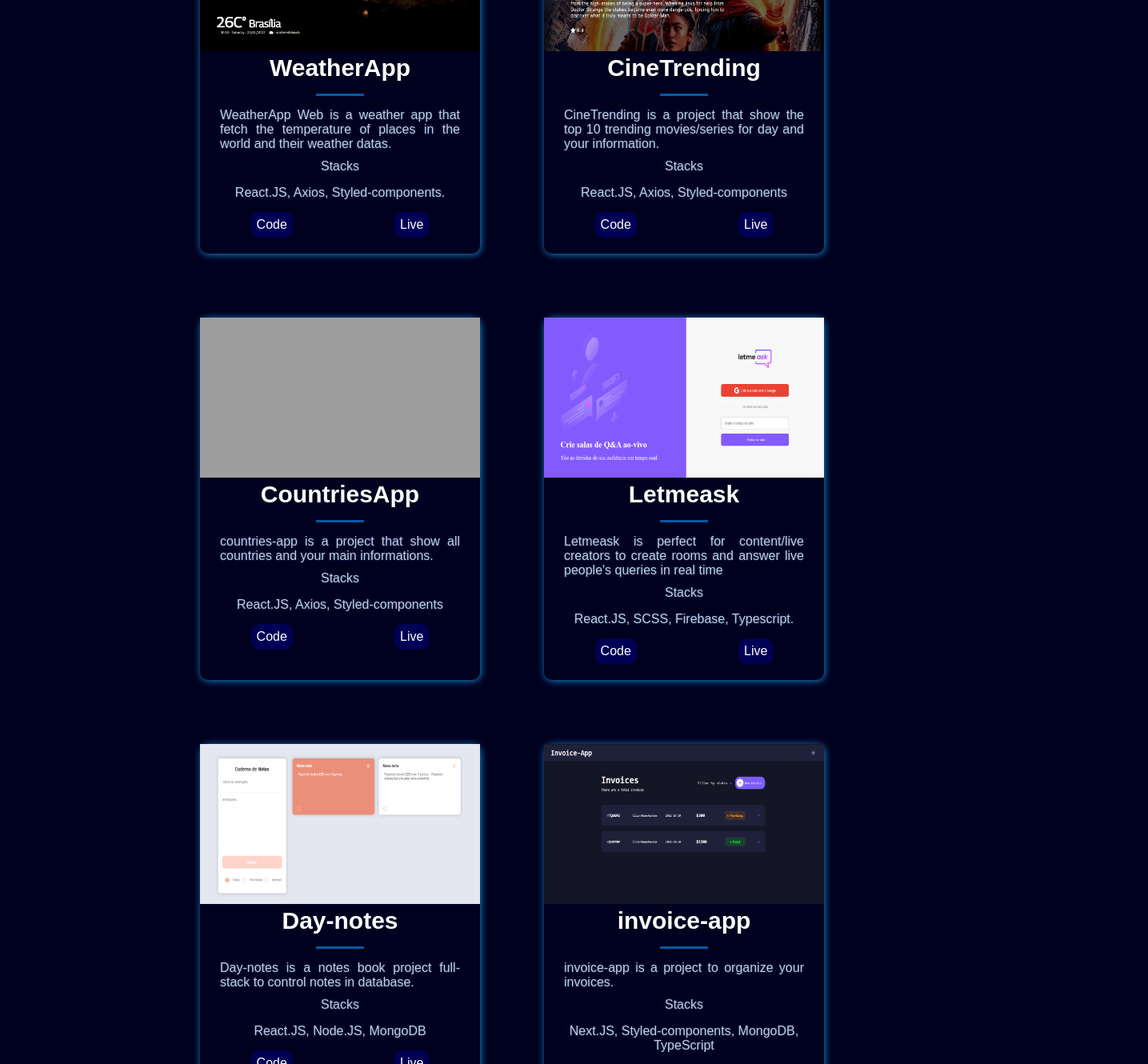
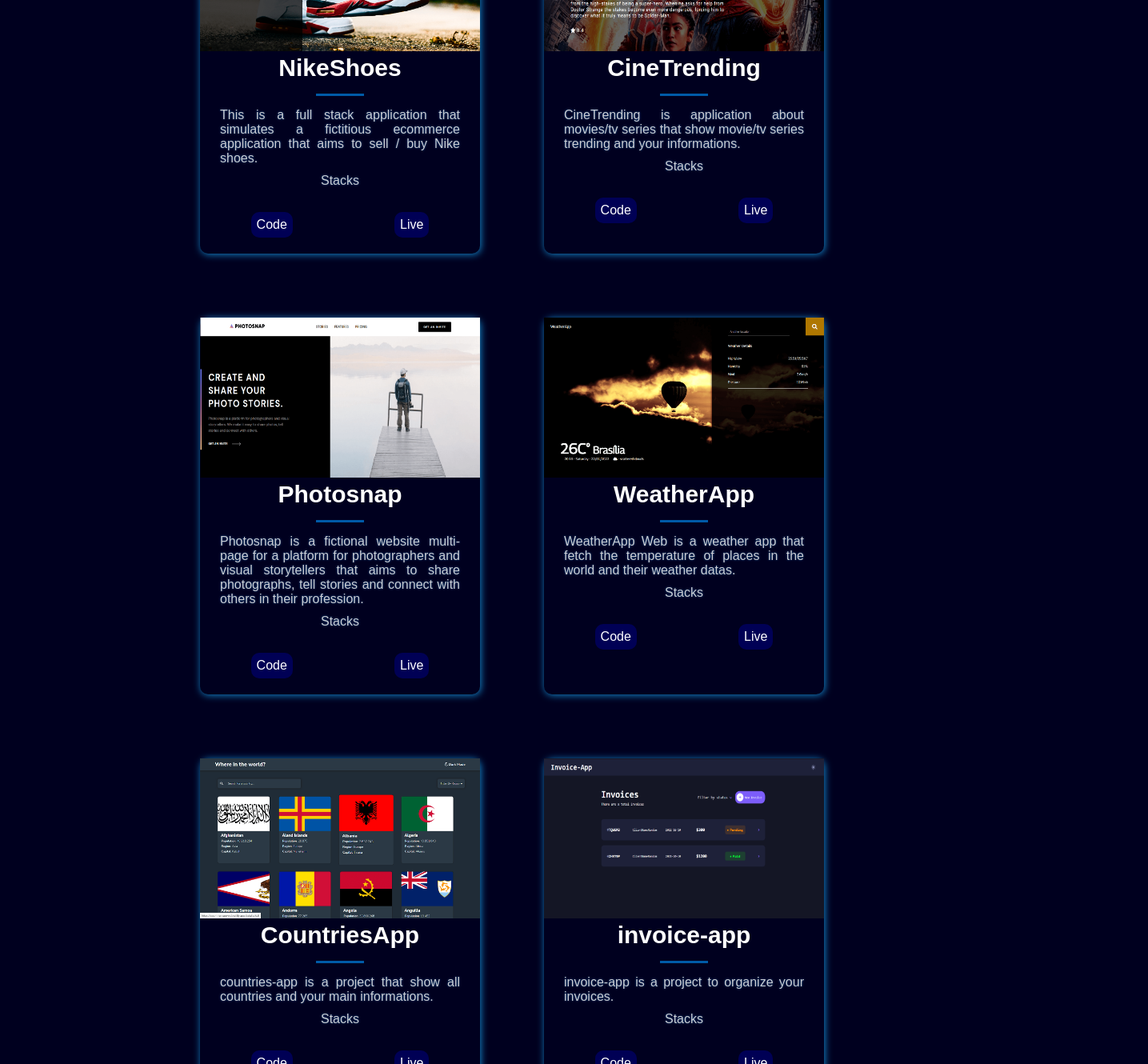
Before and after one commit to Wesley-wsl/portfolio, a React (Create React App) app: page / in a window 1280 px wide. Shown: the part 740-2070 px from the top of the page at 80% size, 1435 px wide, since content can reach past the window. Built offline with nearby package versions, Linux system fonts and the light colour scheme; grey boxes are pictures that could not be loaded.

Commit message:
:white_check_mark: feat: add new projects

```diff
--- a/src/projects/projects.ts
+++ b/src/projects/projects.ts
@@ -1,62 +1,83 @@
 import cinetrending from '../assets/cinetrending.png';
-import countries from '../assets/countries-app.jpg';
+import countries from '../assets/countries-app.png';
 import daynotes from '../assets/daynotes.png';
 import invoiceApp from '../assets/invoiceApp.png';
 import letmeask from '../assets/letmeask.png';
+import nikeShoes from '../assets/nike-shoes.png';
+import photosnap from '../assets/photosnap.png';
+import spaceTourism from '../assets/space-tourism.png';
 import weatherApp from '../assets/weatherapp.png';
 
 export const projects = [
     {
+        name: 'NikeShoes',
+        description:
+            'This is a full stack application that simulates a fictitious ecommerce application that aims to sell / buy Nike shoes.',
+        img: nikeShoes,
+        live: 'https://nike-shoes-frontend.vercel.app',
+        source: 'https://github.com/Wesley-wsl/NikeShoes-FullStack',
+    },
+    {
+        name: 'CineTrending',
+        description:
+            'CineTrending is application about movies/tv series that show movie/tv series trending and your informations.',
+        img: cinetrending,
+        live: 'https://cinetrending.netlify.app',
+        source: 'https://github.com/Wesley-wsl/CineTrending',
+    },
+    {
+        name: 'Photosnap',
+        description:
+            'Photosnap is a fictional website multi-page for a platform for photographers and visual storytellers that aims to share photographs, tell stories and connect with others in their profession.',
+        img: photosnap,
+        live: 'https://photosnap-wsl.netlify.app',
+        source: 'https://github.com/Wesley-wsl/photosnap',
+    },
+    {
         name: 'WeatherApp',
         description:
             'WeatherApp Web is a weather app that fetch the temperature of places in the world and their weather datas.',
-        stacks: 'React.JS, Axios, Styled-components.',
         img: weatherApp,
         live: 'https://weatherappwsl.netlify.app',
         source: 'https://github.com/Wesley-wsl/WeatherApp',
     },
     {
-        name: 'CineTrending',
-        description:
-            'CineTrending is a project that show the top 10 trending movies/series for day and your information.',
-        stacks: 'React.JS, Axios, Styled-components',
-        img: cinetrending,
-        live: 'https://cinetrending.netlify.app',
-        source: 'https://github.com/Wesley-wsl/CineTrending',
-    },
-    {
         name: 'CountriesApp',
         description:
             'countries-app is a project that show all countries and your main informations.',
-        stacks: 'React.JS, Axios, Styled-components',
         img: countries,
         live: 'https://countries-app-wsl.netlify.app',
         source: 'https://github.com/Wesley-wsl/countries-app',
     },
     {
+        name: 'invoice-app',
+        description: 'invoice-app is a project to organize your invoices.',
+        img: invoiceApp,
+        live: 'https://invoice-app-weld.vercel.app',
+        source: 'https://github.com/Wesley-wsl/invoice-app',
+    },
+    {
         name: 'Letmeask',
         description:
             "Letmeask is perfect for content/live creators to create rooms and answer live people's queries in real time",
-        stacks: 'React.JS, SCSS, Firebase, Typescript.',
         img: letmeask,
         live: 'https://letmeask-wsl.netlify.app',
         source: 'https://github.com/Wesley-wsl/letMeAsk.git',
     },
     {
+        name: 'Space Tourism',
+        description:
+            ' Space-tourism is a fictional website multi-page for a platform for space tourism that aims to share informations about this enterprise.',
+        img: spaceTourism,
+        live: 'https://space-tourism-wsl.netlify.app',
+        source: 'https://github.com/Wesley-wsl/space-tourism',
+    },
+    {
         name: 'Day-notes',
         description:
             'Day-notes is a notes book project full-stack to control notes in database.',
-        stacks: 'React.JS, Node.JS, MongoDB',
         img: daynotes,
         live: 'https://day-notes.netlify.app',
         source: 'https://github.com/Wesley-wsl/day-notes',
     },
-    {
-        name: 'invoice-app',
-        description: 'invoice-app is a project to organize your invoices.',
-        stacks: 'Next.JS, Styled-components, MongoDB, TypeScript',
-        img: invoiceApp,
-        live: 'https://invoice-app-weld.vercel.app',
-        source: 'https://github.com/Wesley-wsl/invoice-app',
-    },
 ];
```
